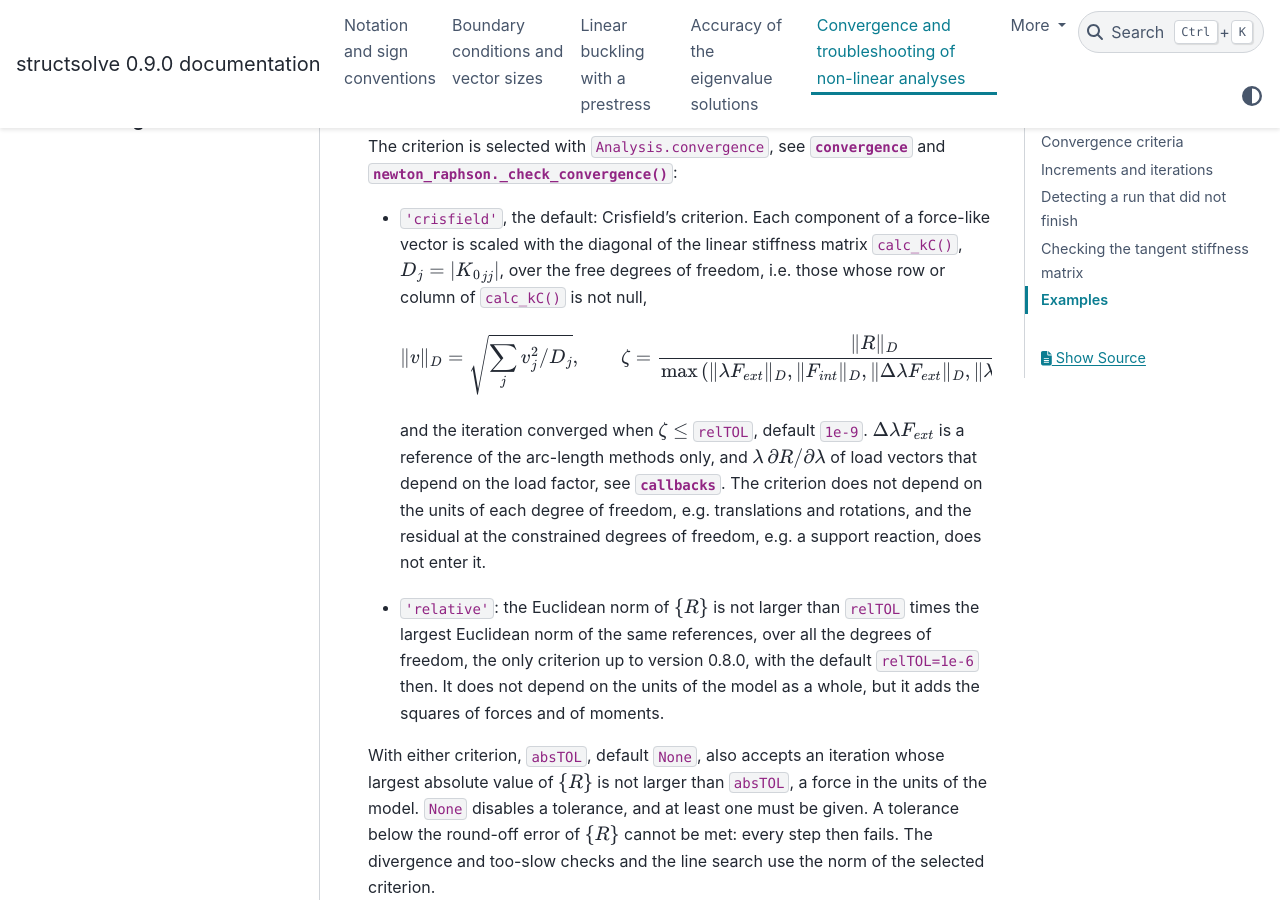
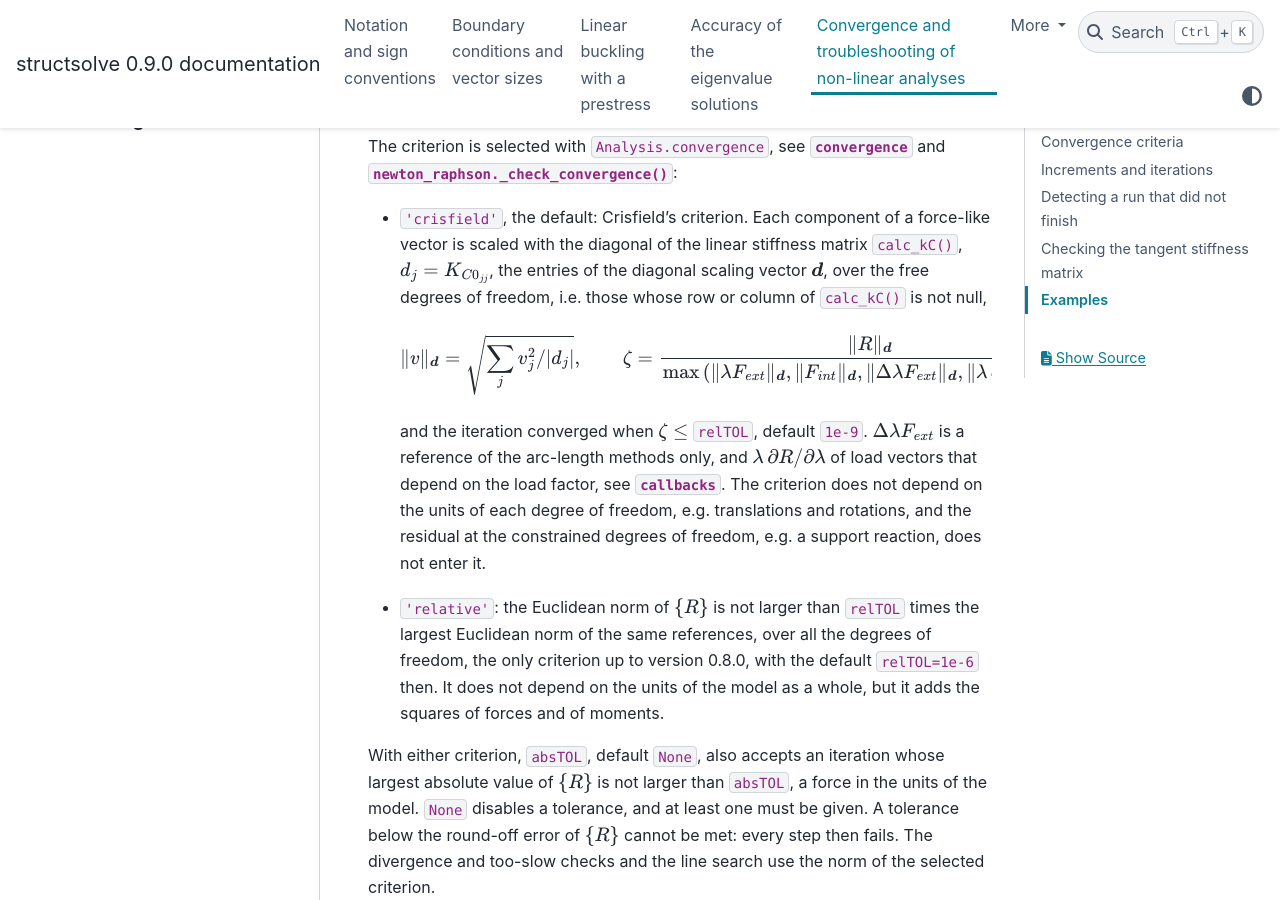
Before and after one commit to saullocastro/structsolve, a Sphinx documentation site: the page built from doc/source/convergence.rst, in a window 1280 px wide and 900 px high, scrolled down 462 px. Built offline with Sphinx 7.4.7 and the PyData theme 0.15.4, drawn with Linux system fonts in a browser that asks for light colours; pages that are not in the unit, such as notebooks, are missing from menus.

Commit message:
DOC: scaling vector d and K_C0 of Crisfield's criterion as in the book

```diff
--- a/doc/source/conventions.rst
+++ b/doc/source/conventions.rst
@@ -23,8 +23,8 @@ with `\{F_{ext}\}` = ``calc_fext(inc=1.)`` and `\{F_{int}\}` =
 with `[K_C]` = ``calc_kC(c, NLgeom=True)`` and `[K_G]` = ``calc_kG(c,
 NLgeom=True)``. A configuration-dependent load `\{F(c)\}` has the load
 stiffness matrix `-\partial F/\partial c`, which enters `[K_T]`, see
-:mod:`.callbacks`. The linear static analysis solves `[K_0]\{c\} =
-\{F_{ext}\}`, with `[K_0]` = ``calc_kC()``.
+:mod:`.callbacks`. The linear static analysis solves `[K_{C0}]\{c\} =
+\{F_{ext}\}`, with `[K_{C0}]` = ``calc_kC()``.
 
 
 Eigenvalue analyses
--- a/doc/source/convergence.rst
+++ b/doc/source/convergence.rst
@@ -16,15 +16,17 @@ The criterion is selected with ``Analysis.convergence``, see
 
 - ``'crisfield'``, the default: Crisfield's criterion. Each component of a
   force-like vector is scaled with the diagonal of the linear stiffness
-  matrix ``calc_kC()``, `D_j = |{K_0}_{jj}|`, over the free degrees of
+  matrix ``calc_kC()``, `d_j = K_{{C0}_{jj}}`, the entries of the
+  diagonal scaling vector `\boldsymbol{d}`, over the free degrees of
   freedom, i.e. those whose row or column of ``calc_kC()`` is not null,
 
   .. math::
 
-      \|v\|_D = \sqrt{\sum_j v_j^2/D_j}, \qquad
-      \zeta = \frac{\|R\|_D}{\max\left(\|\lambda F_{ext}\|_D,
-      \|F_{int}\|_D, \|\Delta\lambda F_{ext}\|_D,
-      \|\lambda \, \partial R/\partial \lambda\|_D\right)}
+      \|v\|_{\boldsymbol{d}} = \sqrt{\sum_j v_j^2/|d_j|}, \qquad
+      \zeta = \frac{\|R\|_{\boldsymbol{d}}}{\max\left(
+      \|\lambda F_{ext}\|_{\boldsymbol{d}}, \|F_{int}\|_{\boldsymbol{d}},
+      \|\Delta\lambda F_{ext}\|_{\boldsymbol{d}},
+      \|\lambda \, \partial R/\partial \lambda\|_{\boldsymbol{d}}\right)}
 
   and the iteration converged when `\zeta \le` ``relTOL``, default
   ``1e-9``. `\Delta\lambda F_{ext}` is a reference of the arc-length
--- a/doc/source/ex_follower_loads.rst
+++ b/doc/source/ex_follower_loads.rst
@@ -32,7 +32,7 @@ Linear static analysis
 ----------------------
 
 With a configuration-dependent load, ``Analysis.static(NLgeom=False)`` solves
-the geometrically linear problem `[K_0]\{c\} = \{F(c)\}`:
+the geometrically linear problem `[K_{C0}]\{c\} = \{F(c)\}`:
 
 .. literalinclude:: ../../tests/test_follower_freq_static.py
     :pyobject: test_analysis_linear_static_with_configuration_dependent_load
--- a/doc/source/lb_prestress.rst
+++ b/doc/source/lb_prestress.rst
@@ -5,7 +5,7 @@ A linear buckling analysis with :func:`.lb` has three steps, of which only
 the last one is done by ``structsolve``:
 
 1. the linear static solution `\{c_0\}` of a reference load
-   `\{F_{ref}\}`, `[K_0]\{c_0\} = \{F_{ref}\}`, e.g. with :func:`.solve`,
+   `\{F_{ref}\}`, `[K_{C0}]\{c_0\} = \{F_{ref}\}`, e.g. with :func:`.solve`,
    :func:`.static` or ``Analysis.static(NLgeom=False)``;
 2. the geometric stiffness matrix `[K_G(c_0)]` of the prestress of
    `\{c_0\}`, computed by the model, e.g. from the pre-buckling stress
@@ -14,14 +14,14 @@ the last one is done by ``structsolve``:
 
    .. math::
 
-       ([K_0] + \lambda [K_G(c_0)])\{u\} = \{0\}
+       ([K_{C0}] + \lambda [K_G(c_0)])\{u\} = \{0\}
 
    solved by ``lb(K0, KG)``, which returns the load multipliers `\lambda`
    and the buckling modes `\{u\}`.
 
 Since the static solution is linear, `[K_G]` is proportional to the load,
 `[K_G(\lambda c_0)] = \lambda [K_G(c_0)]`, and the eigenvalue problem gives
-the load levels `\lambda \{F_{ref}\}` at which `[K_0] + \lambda [K_G]` is
+the load levels `\lambda \{F_{ref}\}` at which `[K_{C0}] + \lambda [K_G]` is
 singular.
 
 
```
Also changed, not shown: CHANGELOG.md (+2 -2 lines), doc/source/tutorial_von_mises_truss.ipynb, 4 other files.
